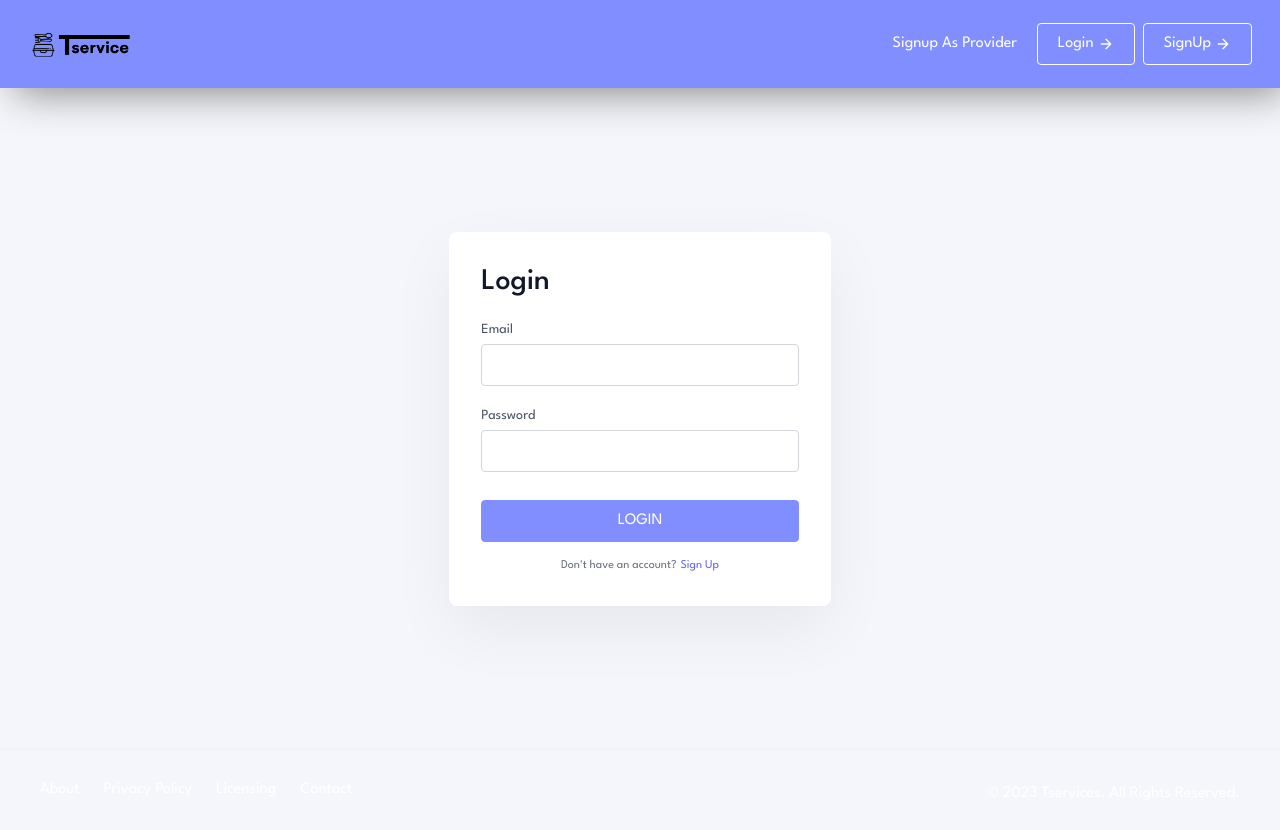
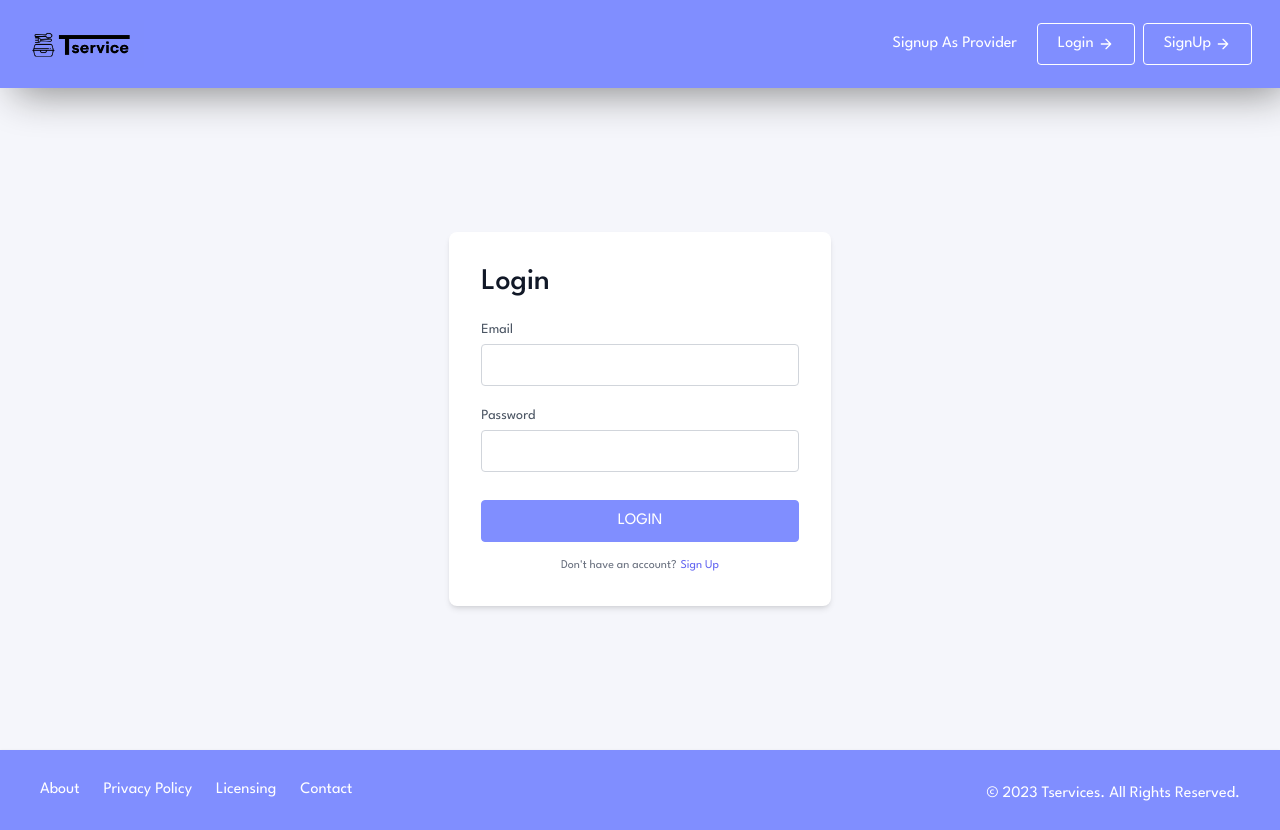
Before and after one commit to vipulchaudhary16/htf3.0, a React (Create React App) app: page /login in a window 1280 px wide. Built offline with nearby package versions, Linux system fonts and the light colour scheme; no server answers.

Commit message:
theme issue resolved

```diff
--- a/src/components/footer/Footer.jsx
+++ b/src/components/footer/Footer.jsx
@@ -3,7 +3,7 @@ import React from "react";
 
 function Footer() {
     return (<>
-        <footer class="mt-10 p-4 shadow md:flex md:items-center md:justify-between md:py-6 md:px-10  text-white">
+        <footer class="mt-10 p-4 shadow md:flex md:items-center md:justify-between md:py-6 md:px-10  text-white bg-color">
             <ul class="flex flex-wrap items-center mt-2 text-base sm:mt-0 justify-center">
                 <li>
                     <a href="#" class="mr-4 hover:underline md:mr-6 ">About</a>
@@ -18,7 +18,7 @@ function Footer() {
                     <a href="#" class="hover:underline">Contact</a>
                 </li>
             </ul>
-            <span class="block text-base text-center mt-2 block">© 2023 <a href="/" class="hover:underline">Tservices</a>. All Rights Reserved.
+            <span class="text-base text-center mt-2 block">© 2023 <a href="/" class="hover:underline">Tservices</a>. All Rights Reserved.
             </span>
         </footer>
 
--- a/src/components/nav/Navbar.jsx
+++ b/src/components/nav/Navbar.jsx
@@ -42,7 +42,7 @@ export default function Navbar() {
           {isLoogedIn == false ? (
             <>
               <Link to="/login">
-                <button className="inline-flex items-center bg-gray-100 border-0 py-2 px-5 focus:outline-none hover:bg-gray-200 rounded text-base mt-4 md:mt-0 btn-outline">
+                <button className="inline-flex items-center py-2 px-5 rounded text-base mt-4 md:mt-0 btn-outline">
                   Login
                   <svg
                     fill="none"
@@ -59,7 +59,7 @@ export default function Navbar() {
               </Link>
 
               <Link to="/signup">
-                <button className="inline-flex items-center bg-gray-100 border-0 py-2 mx-2 px-5 focus:outline-none hover:bg-gray-200 rounded text-base mt-4 md:mt-0 btn-outline">
+                <button className="inline-flex items-center py-2 mx-2 px-5 rounded text-base mt-4 md:mt-0 btn-outline">
                   SignUp
                   <svg
                     fill="none"
```
Also changed, not shown: tailwind.config.js (renamed from src/components/nav/tailwind.config.js).
